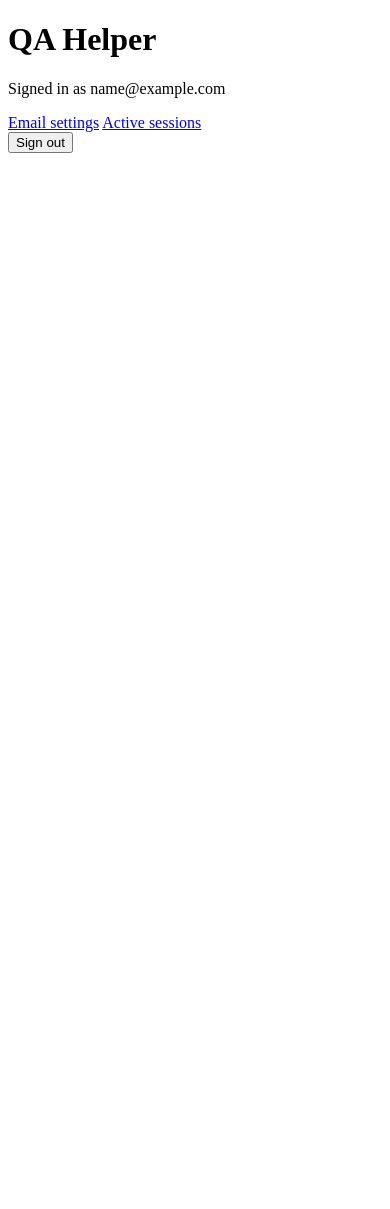
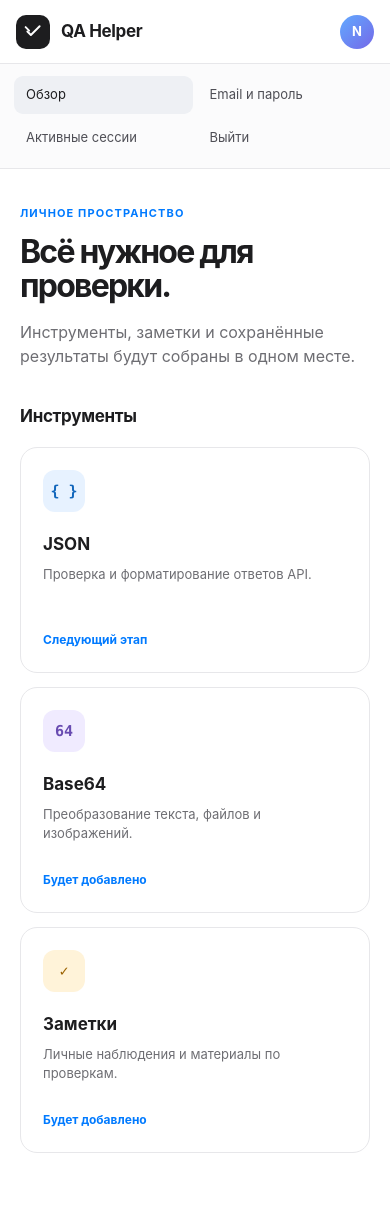
Before and after one commit to ArtDoroshenko/qa-helper, a Django app: page / in a window 390 px wide. Before the commit the page ends 153 px from the top, so only its background shows below. Run offline with Django 5.2, Linux system fonts and the light colour scheme; the visitor is signed in with stand-in values (Sample User, id 1).

Commit message:
feat: style account pages

```diff
--- a/config/settings.py
+++ b/config/settings.py
@@ -108,11 +108,12 @@ AUTH_PASSWORD_VALIDATORS = [
     },
 ]
 
-LANGUAGE_CODE = "en-us"
+LANGUAGE_CODE = "ru"
 TIME_ZONE = "UTC"
 USE_I18N = True
 USE_TZ = True
 
 STATIC_URL = "static/"
+STATICFILES_DIRS = [BASE_DIR / "static"]
 
 DEFAULT_AUTO_FIELD = "django.db.models.BigAutoField"
--- /dev/null
+++ b/static/css/app.css
@@ -0,0 +1,234 @@
+:root {
+    color-scheme: light;
+    --accent: #007aff;
+    --accent-dark: #0066d6;
+    --ink: #1d1d1f;
+    --muted: #6e6e73;
+    --line: #e7e7ea;
+    --danger: #c9342f;
+    font-family: -apple-system, BlinkMacSystemFont, "Segoe UI", sans-serif;
+}
+
+* { box-sizing: border-box; }
+
+body {
+    margin: 0;
+    min-width: 320px;
+    color: var(--ink);
+    background: #fff;
+    font-size: 15px;
+    line-height: 1.5;
+}
+
+a { color: var(--accent); text-underline-offset: 3px; }
+a:hover { color: var(--accent-dark); }
+button, input, select, textarea { font: inherit; }
+
+:focus-visible {
+    outline: 3px solid rgb(0 122 255 / 25%);
+    outline-offset: 2px;
+}
+
+.site-header {
+    position: relative;
+    z-index: 10;
+    display: flex;
+    align-items: center;
+    justify-content: space-between;
+    min-height: 64px;
+    padding: 0 28px;
+    border-bottom: 1px solid var(--line);
+    background: rgb(255 255 255 / 92%);
+    backdrop-filter: blur(18px);
+}
+
+.brand {
+    display: inline-flex;
+    align-items: center;
+    gap: 11px;
+    color: var(--ink);
+    font-size: 17px;
+    font-weight: 650;
+    letter-spacing: -.35px;
+    text-decoration: none;
+}
+
+.brand:hover { color: var(--ink); }
+.brand-mark, .account-logo {
+    display: grid;
+    place-items: center;
+    color: #fff;
+    background: var(--ink);
+    border-radius: 10px;
+}
+.brand-mark { width: 34px; height: 34px; }
+.brand-mark svg { width: 21px; height: 21px; }
+.brand-mark path, .account-logo path {
+    fill: none;
+    stroke: currentColor;
+    stroke-width: 2.2;
+    stroke-linecap: round;
+    stroke-linejoin: round;
+}
+
+.header-actions, .profile-link { display: flex; align-items: center; }
+.header-link {
+    padding: 8px 14px;
+    border: 1px solid var(--line);
+    border-radius: 10px;
+    color: var(--ink);
+    font-weight: 600;
+    text-decoration: none;
+}
+.profile-link { gap: 9px; color: var(--ink); text-decoration: none; }
+.profile-link:hover { color: var(--ink); }
+.avatar {
+    display: grid;
+    place-items: center;
+    width: 34px;
+    height: 34px;
+    border-radius: 50%;
+    color: #fff;
+    background: linear-gradient(135deg, #62aaff, #7468e8);
+    font-size: 13px;
+    font-weight: 700;
+}
+.profile-copy { display: grid; line-height: 1.25; }
+.profile-copy strong { max-width: 240px; overflow: hidden; text-overflow: ellipsis; font-size: 12px; }
+.profile-copy small { color: var(--muted); font-size: 11px; }
+
+.account-page {
+    min-height: calc(100vh - 65px);
+    padding: 52px 24px 72px;
+    background: radial-gradient(ellipse at 50% 0%, #eef5ff 0, #fff 64%);
+}
+.account-panel {
+    width: 100%;
+    max-width: 390px;
+    margin: 0 auto;
+    padding: 30px;
+    border: 1px solid rgb(220 224 232 / 85%);
+    border-radius: 22px;
+    background: rgb(255 255 255 / 90%);
+    box-shadow: 0 18px 50px rgb(35 57 89 / 9%);
+}
+.account-logo {
+    width: 52px;
+    height: 52px;
+    margin: 0 auto 22px;
+    border-radius: 16px;
+}
+.account-logo svg { width: 30px; height: 30px; }
+.account-panel h1 {
+    margin: 0 0 10px;
+    text-align: center;
+    font-size: 28px;
+    line-height: 1.15;
+    letter-spacing: -.8px;
+}
+.account-panel h2 { margin: 24px 0 10px; font-size: 18px; }
+.account-panel > p, .account-panel form + p { color: var(--muted); text-align: center; }
+.account-panel form { display: grid; gap: 14px; margin-top: 24px; }
+.account-panel form p { display: grid; gap: 7px; margin: 0; }
+.account-panel label { color: #55555d; font-size: 13px; font-weight: 600; }
+.account-panel input:not([type="checkbox"]):not([type="radio"]),
+.account-panel select,
+.account-panel textarea {
+    width: 100%;
+    min-height: 44px;
+    padding: 10px 12px;
+    border: 1px solid #d7d9df;
+    border-radius: 10px;
+    color: var(--ink);
+    background: #fff;
+    box-shadow: 0 1px 2px rgb(0 0 0 / 3%);
+}
+.account-panel input:focus, .account-panel select:focus, .account-panel textarea:focus {
+    border-color: var(--accent);
+    outline: 3px solid rgb(0 122 255 / 12%);
+}
+.account-panel button {
+    min-height: 44px;
+    padding: 10px 16px;
+    border: 0;
+    border-radius: 10px;
+    color: #fff;
+    background: var(--accent);
+    font-weight: 650;
+    cursor: pointer;
+}
+.account-panel button:hover { background: var(--accent-dark); }
+.account-panel form a { font-size: 13px; }
+.account-panel ul { padding-left: 20px; }
+.account-panel .helptext { color: var(--muted); font-size: 12px; }
+.account-panel .errorlist { margin: 0; color: var(--danger); font-size: 12px; }
+.account-panel table { width: 100%; border-collapse: collapse; }
+.account-panel th, .account-panel td { padding: 10px 6px; border-bottom: 1px solid var(--line); text-align: left; }
+.account-panel th { color: var(--muted); font-size: 12px; }
+.messages { margin-bottom: 18px; }
+.message {
+    margin: 0;
+    padding: 10px 12px;
+    border-radius: 10px;
+    color: #315f3c;
+    background: #edf8ef;
+    font-size: 13px;
+}
+.message.error { color: #8a2c28; background: #fff0ef; }
+
+.workspace {
+    display: grid;
+    grid-template-columns: 220px minmax(0, 1fr);
+    min-height: calc(100vh - 65px);
+}
+.sidebar { padding: 28px 18px; border-right: 1px solid var(--line); background: #fbfbfc; }
+.sidebar nav { display: grid; gap: 5px; }
+.nav-heading { margin: 22px 12px 7px; color: #929299; font-size: 10px; font-weight: 750; letter-spacing: .08em; text-transform: uppercase; }
+.nav-item {
+    display: block;
+    width: 100%;
+    padding: 9px 12px;
+    border: 0;
+    border-radius: 9px;
+    color: #4f4f56;
+    background: transparent;
+    font-size: 13px;
+    text-align: left;
+    text-decoration: none;
+}
+.nav-item:hover, .nav-item.active { color: var(--ink); background: #eef0f4; }
+.nav-button { cursor: pointer; }
+.dashboard { width: 100%; max-width: 1060px; padding: 58px 64px 80px; }
+.eyebrow { margin: 0 0 13px; color: var(--accent); font-size: 11px; font-weight: 750; letter-spacing: .1em; }
+.dashboard h1 { margin: 0; font-size: clamp(32px, 4vw, 48px); line-height: 1.08; letter-spacing: -1.8px; }
+.lead { max-width: 610px; margin: 16px 0 0; color: var(--muted); font-size: 16px; }
+.tool-grid { display: grid; grid-template-columns: repeat(3, minmax(0, 1fr)); gap: 14px; margin-top: 48px; }
+.section-title { grid-column: 1 / -1; margin: 0 0 4px; font-size: 17px; letter-spacing: -.3px; }
+.tool-card { min-height: 224px; padding: 22px; border: 1px solid var(--line); border-radius: 17px; background: #fff; }
+.tool-card h3 { margin: 20px 0 7px; font-size: 17px; }
+.tool-card p { min-height: 45px; margin: 0; color: var(--muted); font-size: 13px; }
+.tool-icon { display: grid; place-items: center; width: 42px; height: 42px; border-radius: 12px; color: #1166bb; background: #e7f2ff; font-family: ui-monospace, SFMono-Regular, Menlo, monospace; font-weight: 750; }
+.tool-icon.violet { color: #684bb1; background: #f0ebff; }
+.tool-icon.amber { color: #9b6200; background: #fff3d9; }
+.soon { display: inline-block; margin-top: 21px; color: var(--accent); font-size: 12px; font-weight: 650; }
+
+@media (max-width: 760px) {
+    .site-header { padding: 0 16px; }
+    .profile-copy { display: none; }
+    .workspace { display: block; }
+    .sidebar { padding: 12px 14px; border-right: 0; border-bottom: 1px solid var(--line); }
+    .sidebar nav { grid-template-columns: repeat(2, minmax(0, 1fr)); }
+    .nav-heading { display: none; }
+    .dashboard { padding: 36px 20px 56px; }
+    .tool-grid { grid-template-columns: 1fr; margin-top: 36px; }
+    .tool-card { min-height: auto; }
+}
+
+@media (max-width: 460px) {
+    .account-page { padding: 30px 14px 50px; }
+    .account-panel { padding: 25px 20px; border-radius: 18px; }
+}
+
+@media (prefers-reduced-motion: reduce) {
+    *, *::before, *::after { scroll-behavior: auto !important; }
+}
--- a/templates/accounts/dashboard.html
+++ b/templates/accounts/dashboard.html
@@ -1,22 +1,47 @@
-<!doctype html>
-<html lang="en">
-<head>
-    <meta charset="utf-8">
-    <meta name="viewport" content="width=device-width, initial-scale=1">
-    <title>QA Helper</title>
-</head>
-<body>
-    <main>
-        <h1>QA Helper</h1>
-        <p>Signed in as {{ request.user.email }}</p>
-        <nav>
-            <a href="{% url 'account_email' %}">Email settings</a>
-            <a href="{% url 'usersessions_list' %}">Active sessions</a>
+{% extends "base.html" %}
+
+{% block head_title %}Обзор · QA Helper{% endblock head_title %}
+
+{% block body %}
+<div class="workspace">
+    <aside class="sidebar">
+        <nav aria-label="Основная навигация">
+            <a class="nav-item active" href="{% url 'dashboard' %}">Обзор</a>
+            <span class="nav-heading">Аккаунт</span>
+            <a class="nav-item" href="{% url 'account_email' %}">Email и пароль</a>
+            <a class="nav-item" href="{% url 'usersessions_list' %}">Активные сессии</a>
+            <form method="post" action="{% url 'account_logout' %}">
+                {% csrf_token %}
+                <button class="nav-item nav-button" type="submit">Выйти</button>
+            </form>
         </nav>
-        <form method="post" action="{% url 'account_logout' %}">
-            {% csrf_token %}
-            <button type="submit">Sign out</button>
-        </form>
+    </aside>
+    <main class="dashboard">
+        <p class="eyebrow">ЛИЧНОЕ ПРОСТРАНСТВО</p>
+        <h1>Всё нужное для проверки.</h1>
+        <p class="lead">Инструменты, заметки и сохранённые результаты будут собраны в одном месте.</p>
+
+        <section class="tool-grid" aria-labelledby="tools-title">
+            <h2 id="tools-title" class="section-title">Инструменты</h2>
+            <article class="tool-card">
+                <span class="tool-icon blue" aria-hidden="true">{ }</span>
+                <h3>JSON</h3>
+                <p>Проверка и форматирование ответов API.</p>
+                <span class="soon">Следующий этап</span>
+            </article>
+            <article class="tool-card">
+                <span class="tool-icon violet" aria-hidden="true">64</span>
+                <h3>Base64</h3>
+                <p>Преобразование текста, файлов и изображений.</p>
+                <span class="soon">Будет добавлено</span>
+            </article>
+            <article class="tool-card">
+                <span class="tool-icon amber" aria-hidden="true">✓</span>
+                <h3>Заметки</h3>
+                <p>Личные наблюдения и материалы по проверкам.</p>
+                <span class="soon">Будет добавлено</span>
+            </article>
+        </section>
     </main>
-</body>
-</html>
+</div>
+{% endblock body %}
--- /dev/null
+++ b/templates/base.html
@@ -0,0 +1,39 @@
+{% load static %}
+<!doctype html>
+<html lang="ru">
+<head>
+    <meta charset="utf-8">
+    <meta name="viewport" content="width=device-width, initial-scale=1">
+    <title>{% block head_title %}QA Helper{% endblock head_title %}{% block head_title_suffix %}{% endblock head_title_suffix %}</title>
+    <link rel="stylesheet" href="{% static 'css/app.css' %}">
+    {% block extra_head %}{% endblock extra_head %}
+</head>
+<body>
+    <header class="site-header">
+        <a class="brand" href="{% url 'dashboard' %}" aria-label="QA Helper — главная">
+            <span class="brand-mark" aria-hidden="true">
+                <svg viewBox="0 0 24 24" focusable="false">
+                    <path d="m5 12 4 4L19 6"></path>
+                    <path d="m3 7 4 4"></path>
+                </svg>
+            </span>
+            <span>QA Helper</span>
+        </a>
+        <nav class="header-actions" aria-label="Аккаунт">
+            {% if request.user.is_authenticated %}
+                <a class="profile-link" href="{% url 'account_email' %}">
+                    <span class="avatar">{{ request.user.email|first|upper }}</span>
+                    <span class="profile-copy">
+                        <strong>{{ request.user.email }}</strong>
+                        <small>Пользователь</small>
+                    </span>
+                </a>
+            {% else %}
+                <a class="header-link" href="{% url 'account_login' %}">Войти</a>
+            {% endif %}
+        </nav>
+    </header>
+    {% block body %}{% endblock body %}
+    {% block extra_body %}{% endblock extra_body %}
+</body>
+</html>
```
Also changed, not shown: accounts/tests.py (+11 -0 lines), templates/allauth/layouts/base.html (added, +24 -0 lines).
